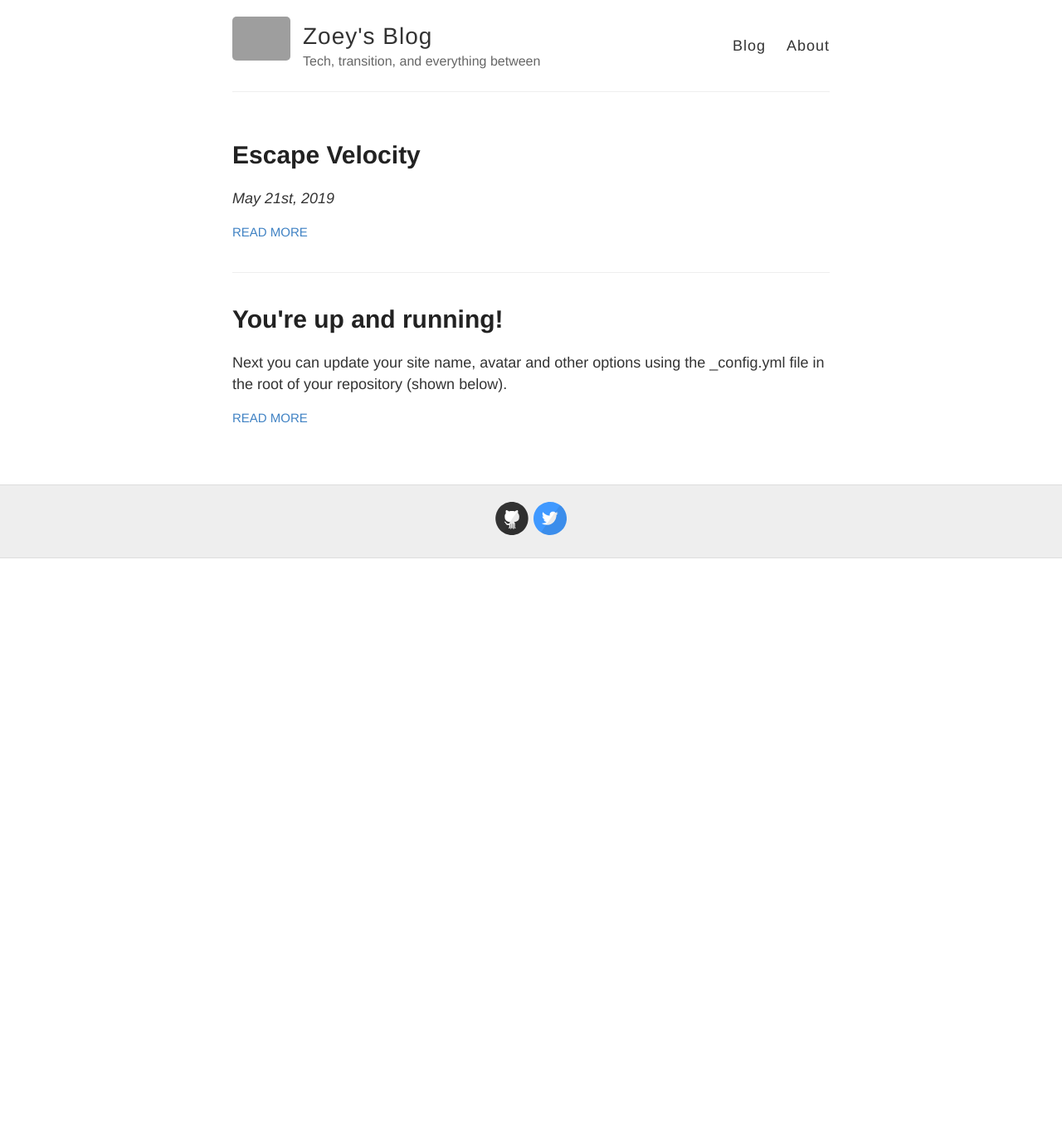
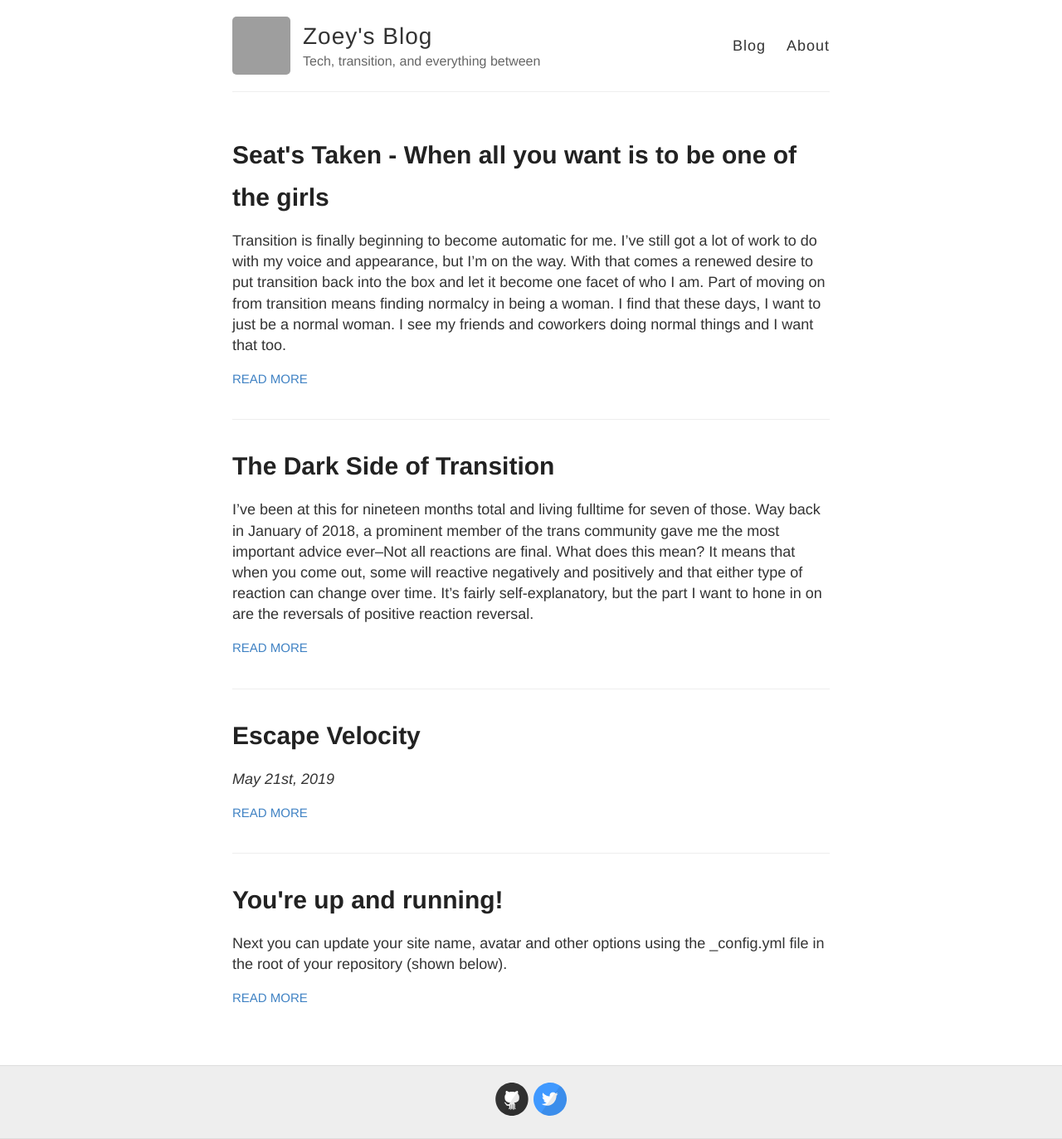
Before and after one commit to zoeysaurusrex/zoeysaurusrex.github.io, a Jekyll site: the page built from index.html, in a window 1280 px wide. Shown: the whole page at 83% size. Built offline with Jekyll 4.4.1, drawn with Linux system fonts in a browser that asks for light colours; before the commit the page ends 900 px from its top, so only the background shows below that; grey boxes are pictures that could not be loaded.

Commit message:
Updated avi

```diff
--- a/_config.yml
+++ b/_config.yml
@@ -9,7 +9,7 @@
 description: Tech, transition, and everything between
 
 # URL of your avatar or profile pic (you could use your GitHub profile pic)
-avatar: https://raw.githubusercontent.com/barryclark/jekyll-now/master/images/jekyll-logo.png
+avatar: https://avatars0.githubusercontent.com/u/3266325?s=460&v=4
 
 #
 # Flags below are optional
--- /dev/null
+++ b/_posts/2019-06-29-the-dark-side-of-transition.md
@@ -0,0 +1,10 @@
+---
+layout: post
+title: The Dark Side of Transition
+---
+
+I've been at this for nineteen months total and living fulltime for seven of those. Way back in January of 2018, a prominent member of the trans community gave me the most important advice ever--Not all reactions are final. What does this mean? It means that when you come out, some will reactive negatively and positively and that either type of reaction can change over time. It's fairly self-explanatory, but the part I want to hone in on are the reversals of positive reaction reversal.
+
+I tend to not have many superficial friendships because I'd prefer to have a few deep friendships to focus any excess energy on. Of my twelve deep friendships, all of them have spanned decades. I was naturally ecstatic when all of my closest inner circle reacted positively. Now, nineteen months later, where do things stand? Of the twelve, 90% no longer return my calls or texts. These are people whom I used to speak with at least weekly. If it weren't for the fact that they stopped responding around the same time, I'd just assume that normal life has disrupted our communications. After all, people do grow up and grow apart. I see there social media posts and I hear from others that they are doing well, but I no longer hear from them.
+
+Any good person would remark "fuck them" upon hearing this and that's my current tact. However, it doesn't lessen the pain of losing deep relationships that have spanned most of your life. It doesn't easily replace the now withered support system. It doesn't provide advice on the days when all the hope is gone and you just thing about how much better off you'd be if you didn't have to feel this pain anymore. Despite it all, you'd think I'd have seeds of doubt about transition, but I don't. The fact of the matter is that I'm forming new friendships and I have a support network that is made up of amazing people. Time can heal this and I'm doing the best I can to bend without breaking. I'm at the point where I don't know how to hope anymore. I'm trying to remember how it feels to hope and I can't anymore. Somehow, despite the fact that this well is dry, I continue.
--- /dev/null
+++ b/_posts/2019-08-17-seats-taken.md
@@ -0,0 +1,12 @@
+---
+layout: post
+title: Seat's Taken - When all you want is to be one of the girls
+---
+
+Transition is finally beginning to become automatic for me. I’ve still got a lot of work to do with my voice and appearance, but I’m on the way. With that comes a renewed desire to put transition back into the box and let it become one facet of who I am. Part of moving on from transition means finding normalcy in being a woman. I find that these days, I want to just be a normal woman. I see my friends and coworkers doing normal things and I want that too.
+
+Since the start of my transition, I’ve wanted for the women in my life to include me when they do things with other women. I don’t fault anyone for my expectations not being met, but it’s still something I desire. Back in Nashville, I worked with quite a few women. While they openly supported me, I was still never thought of enough to be included in their outings. At first I thought it was just me, and maybe it was. When we would get new women in the office, I often found they were included even when I wasn’t. It just serves to reinforce that feeling in my mind that despite having many supporters, not many women see me as enough of a woman to include me in the things they do with their gal pals.
+
+This isn’t just exclusive to Nashville. In my four months in Seattle, I’ve experienced much of the same. The worst of it shows up when standing in a group of women and we all start talking about doing something fun, only for all of them to make plans and exclude me from the conversation. I’ve had at least one person tell me I’d have better luck in finding meetups with other Transwomen and it isn’t really about that. It’s about finding people you have a ton in common with, only for them to not be willing to take the next step in friendship.
+
+This isn’t to say that I don’t have a ton of great experiences. Despite the false starts in Seattle, I think I’m making friends with one or two amazingly strong women. They strive to include me and theyve made it clear that im a woman to them. There is light and hope here for the first time in a long time. I’ve always been the type to prefer a few deep friendships over a ton of shallow ones and maybe that isn’t possible for me anymore.
```
